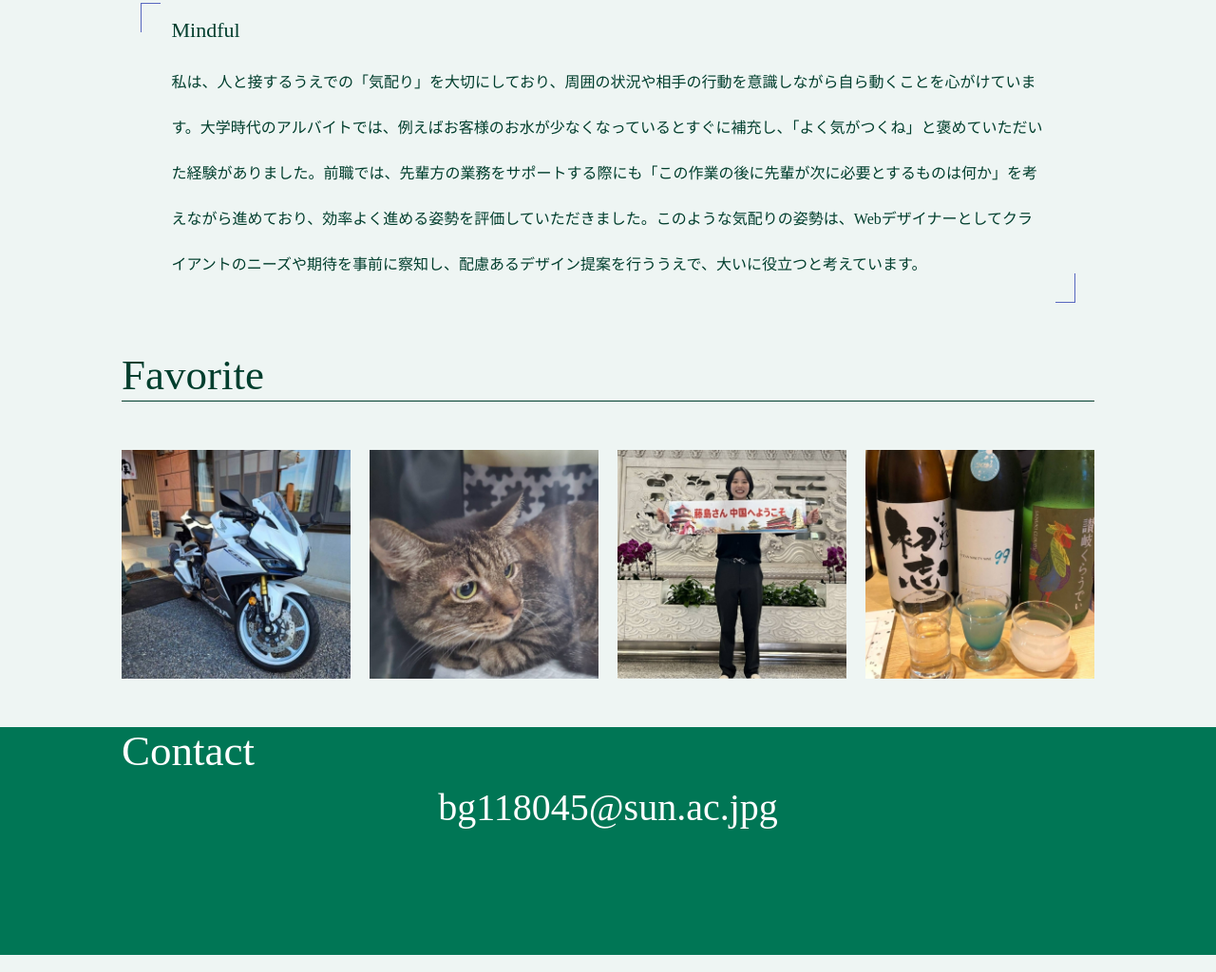
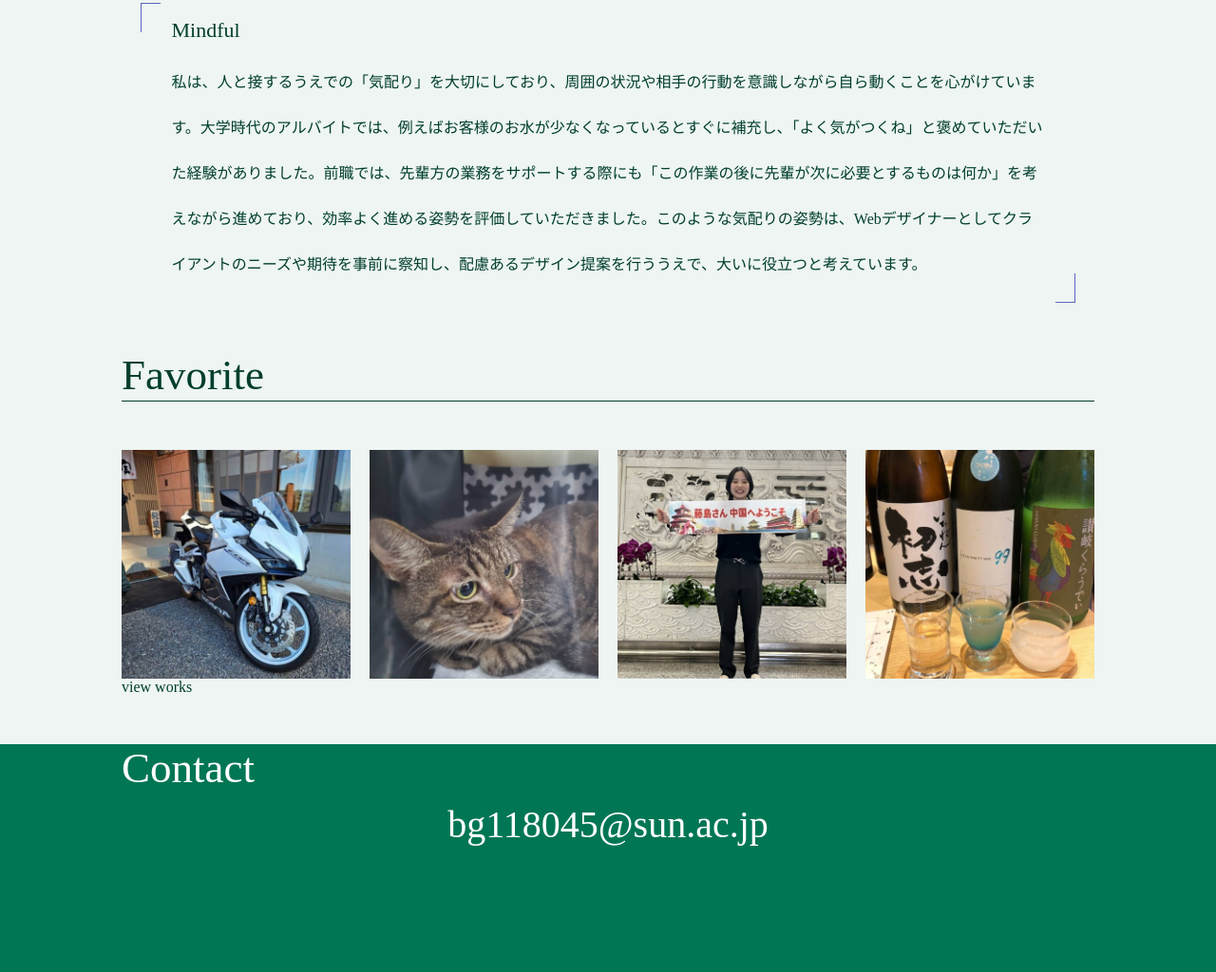
Before and after one commit to Aoiffffff/portfolio, a plain HTML site: page profile.html in a window 1280 px wide. Shown: the part 3026-4050 px from the top of the page at 95% size. Drawn offline with Linux system fonts and the light colour scheme; a web font is replaced by a local one.

Commit message:
Update profile.html

```diff
--- a/profile.html
+++ b/profile.html
@@ -230,12 +230,13 @@
                     </div>
                 </div>
             </section>
+            <p class="arrowbtn-3 slide-in-right"><a href="works.html">view works</a></p>
         </main>
     </div>
     <footer>
         <div id="contact">
             <h2 class="text_cap">contact</h2>
-            <p>bg118045@sun.ac.jpg</p>
+            <p>bg118045@sun.ac.jp</p>
         </div>
     </footer>
     <script>
```
